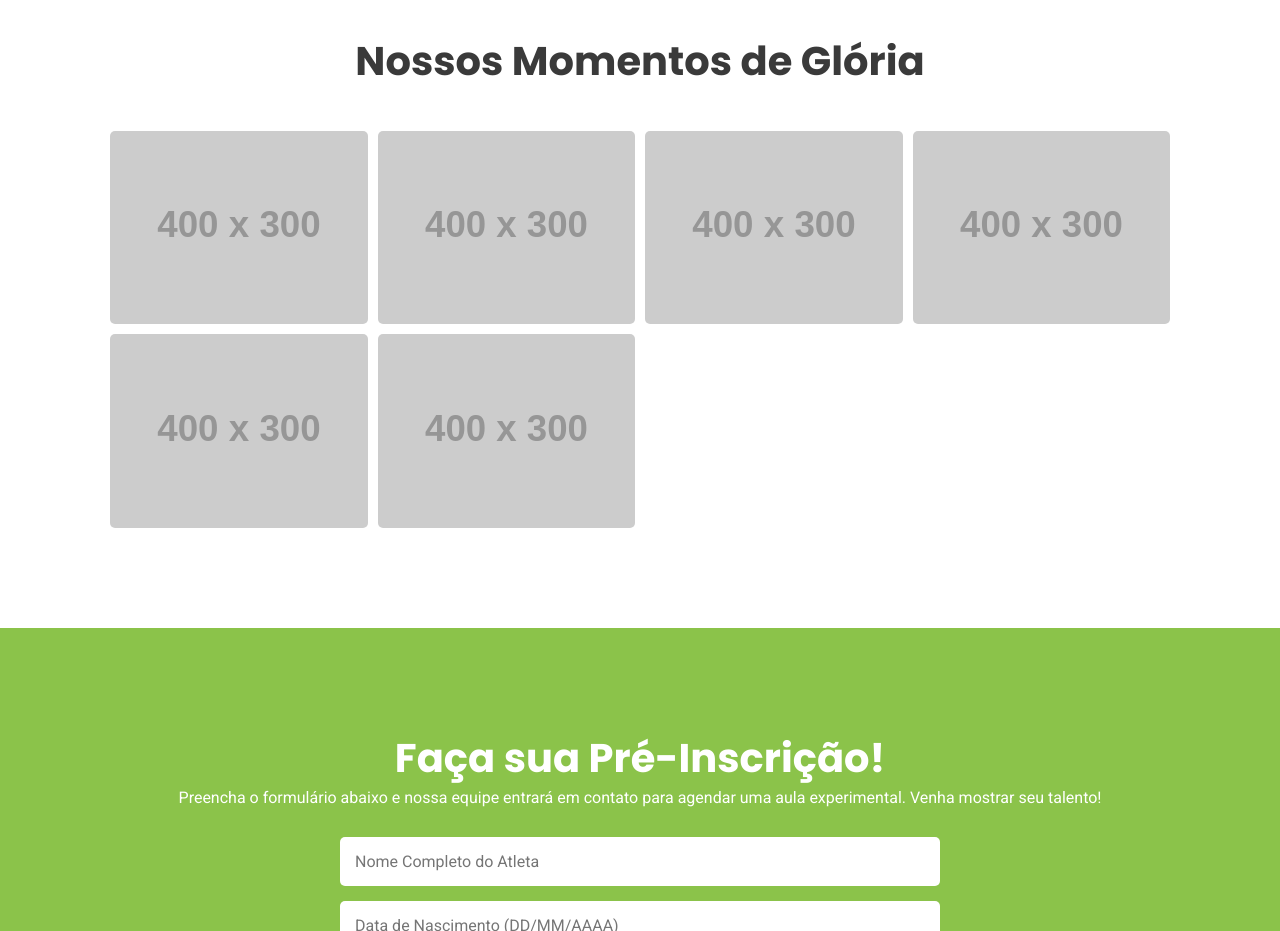
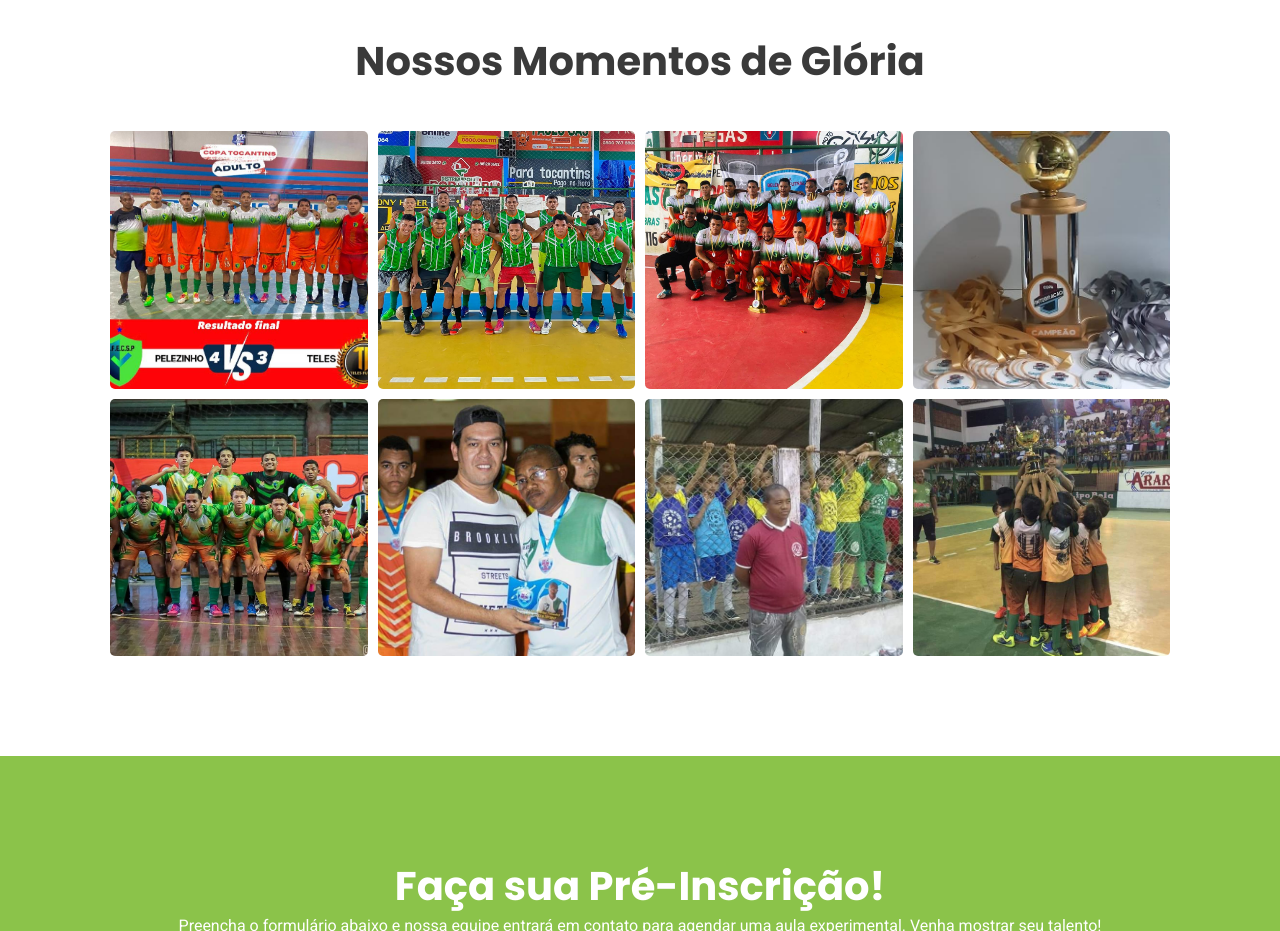
Before and after one commit to edivaldoigreja/projeto--pelezinho, a plain HTML site: page index.html in a window 1280 px wide. Shown: the part 2080-3011 px from the top of the page. Drawn offline with Linux system fonts and the light colour scheme; placeholder pictures from the web are drawn by us.

Commit message:
atualização de foto no projeto corrigido

```diff
--- a/index.html
+++ b/index.html
@@ -349,12 +349,14 @@
             <div class="container">
                  <h2>Nossos Momentos de Glória</h2>
                  <div class="galeria-grid">
-                    <img src="https://placehold.co/400x300/8BC34A/FFFFFF?text=Jogo+1" alt="Foto da galeria">
-                    <img src="https://placehold.co/400x300/1E88E5/FFFFFF?text=Treino" alt="Foto da galeria">
-                    <img src="https://placehold.co/400x300/3A3A3A/FFFFFF?text=Comemora%C3%A7%C3%A3o" alt="Foto da galeria">
-                    <img src="https://placehold.co/400x300/8BC34A/FFFFFF?text=Time+Unido" alt="Foto da galeria">
-                    <img src="https://placehold.co/400x300/1E88E5/FFFFFF?text=Gol!" alt="Foto da galeria">
-                    <img src="https://placehold.co/400x300/3A3A3A/FFFFFF?text=Amizade" alt="Foto da galeria">
+                    <img src="image/WhatsApp Image 2025-10-06 at 16.26.05.jpeg" alt="Foto da galeria">
+                    <img src="image/WhatsApp Image 2025-10-08 at 01.44.01.jpeg" alt="Foto da galeria">
+                    <img src="image/integracao2.jpeg" alt="Foto da galeria">
+                    <img src="image/integracao.jpeg" alt="Foto da galeria">
+                    <img src="image/timebelem.jpeg" alt="Foto da galeria">
+                    <img src="image/peletitulo.jpeg" alt="Foto da galeria">
+                    <img src="image/antigo.jpeg" alt="foto da galeria">
+                    <img src="image/pequenos.jpeg" alt="foto da galeria">
                  </div>
             </div>
         </section>
```
Also changed, not shown: image/WhatsApp Image 2025-10-06 at 16.26.05.jpeg (added), image/WhatsApp Image 2025-10-08 at 01.44.01.jpeg (added), image/antigo.jpeg (added), image/integracao.jpeg (added), image/integracao2.jpeg (added), image/peletitulo.jpeg (added), image/pequenos.jpeg (added), image/timebelem.jpeg (added).
